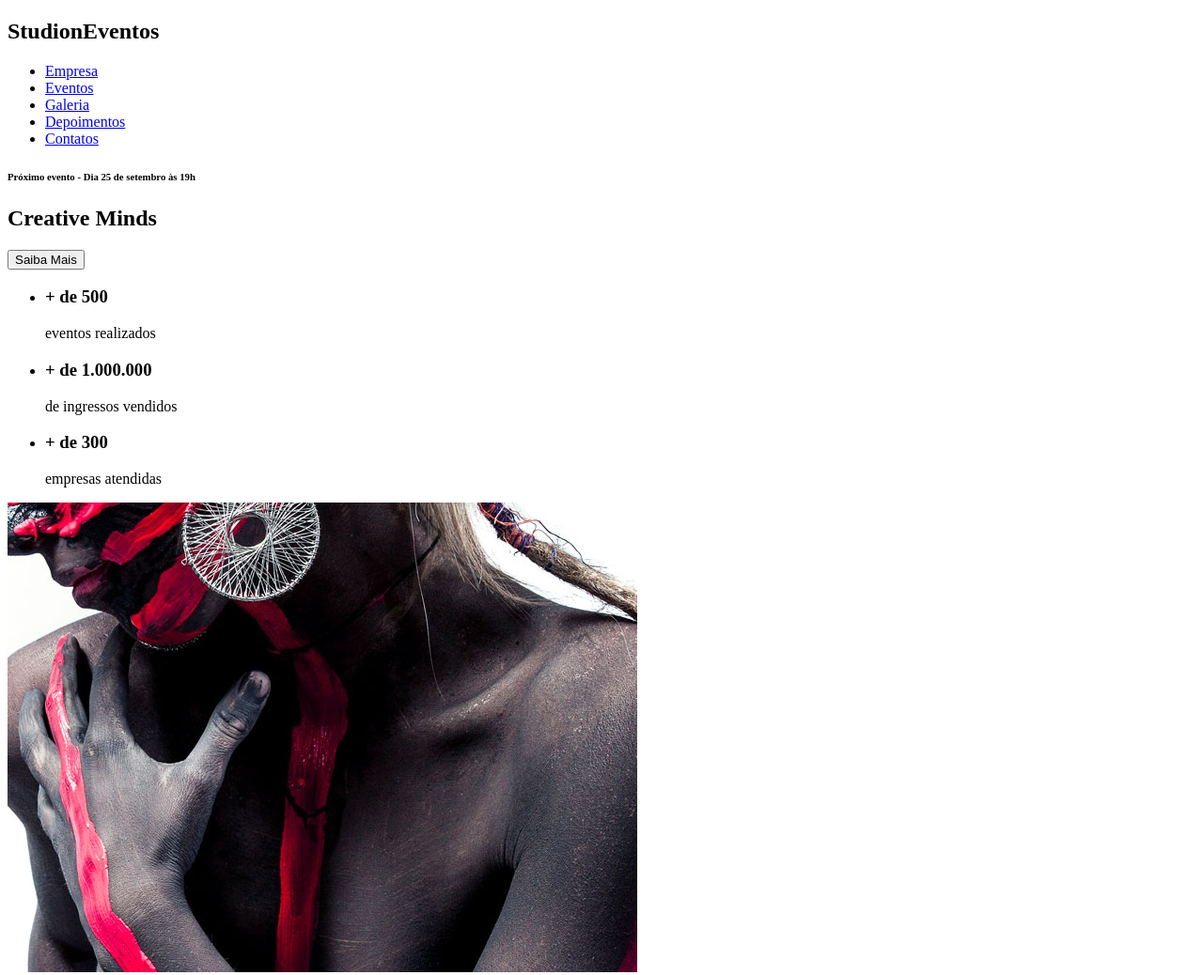
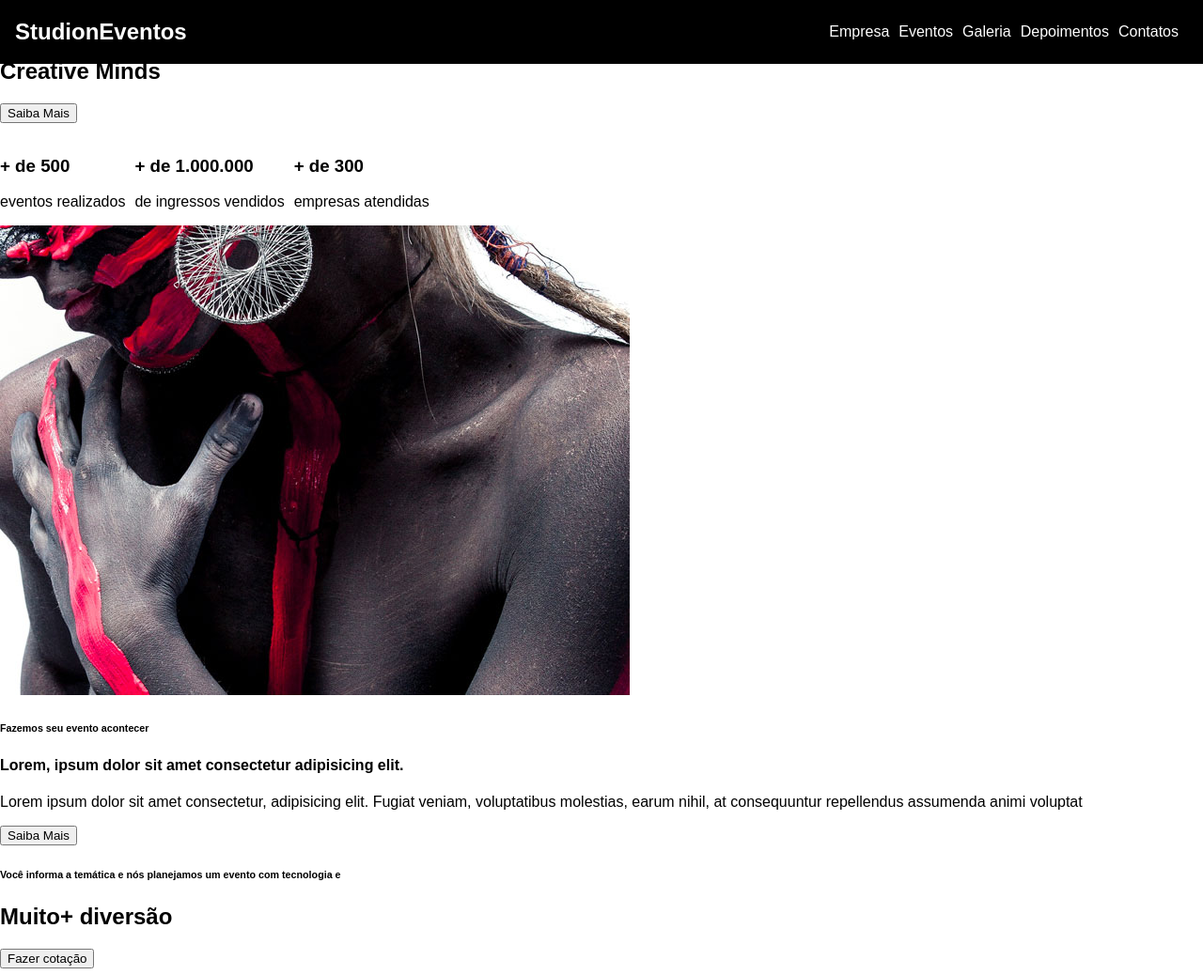
Before and after one commit to juanruthes/studion-projeto, a website: page src/index.html in a window 1280 px wide. Shown: the top 1038 px of the page at 94% size. Drawn offline with Linux system fonts and the light colour scheme; a web font is replaced by a local one.

```diff
--- a/src/index.html
+++ b/src/index.html
@@ -3,13 +3,21 @@
   <head>
     <meta charset="UTF-8" />
     <meta name="viewport" content="width=device-width, initial-scale=1.0" />
+    <link rel="stylesheet" href="style.css" />
+    <link rel="preconnect" href="https://fonts.googleapis.com" />
+    <link rel="preconnect" href="https://fonts.gstatic.com" crossorigin />
+    <link
+      href="https://fonts.googleapis.com/css2?family=Mont
+      serrat:wght@400;700&display=swap"
+      rel="stylesheet"
+    />
     <title>Studion</title>
   </head>
 
   <body>
-    <nav>
+    <nav class="navbar">
       <h1>Studi<span>on</span><span>Eventos</span></h1>
-      <ul>
+      <ul class="navbar__links">
         <li>
           <a href="#Empresa"> Empresa </a>
         </li>
--- /dev/null
+++ b/src/style.css
@@ -0,0 +1,48 @@
+:root{
+    font-family: 'Montserrat', sans-serif;
+    font-size: 16px;
+}
+
+*{
+    box-sizing: border-box;
+}
+
+body{
+    margin: 0;
+}
+
+ul{
+    display: flex;
+    list-style: none;
+    padding-left: 0;
+}
+
+li{
+    margin-right: 0.625rem;
+}
+
+.navbar{
+    position: fixed;
+    background-color: #000;
+    color: #fff;
+    top: 0;
+    left: 0;
+    width: 100vw;
+    padding: 0 1rem;
+    display: grid;
+    align-items: center;
+    grid-template-columns: 1fr 9fr; /* fração de 1 parte para 9 */
+}
+
+.navbar__links{
+    justify-self: end; /* Vai jogar o menu para a direita */
+}
+
+.navbar__links a{
+    color: #FFF;
+    text-decoration: none;
+}
+
+.navbar__links a:hover{
+    color: #FFC500;
+}
```
